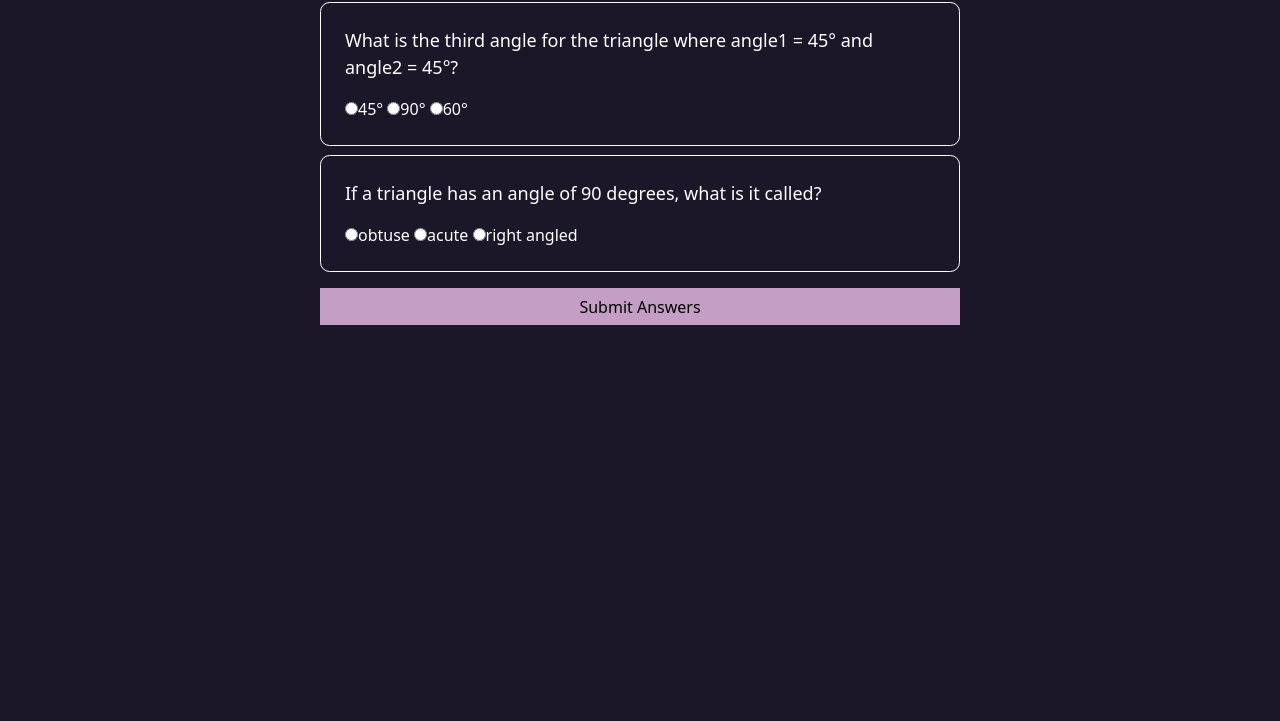
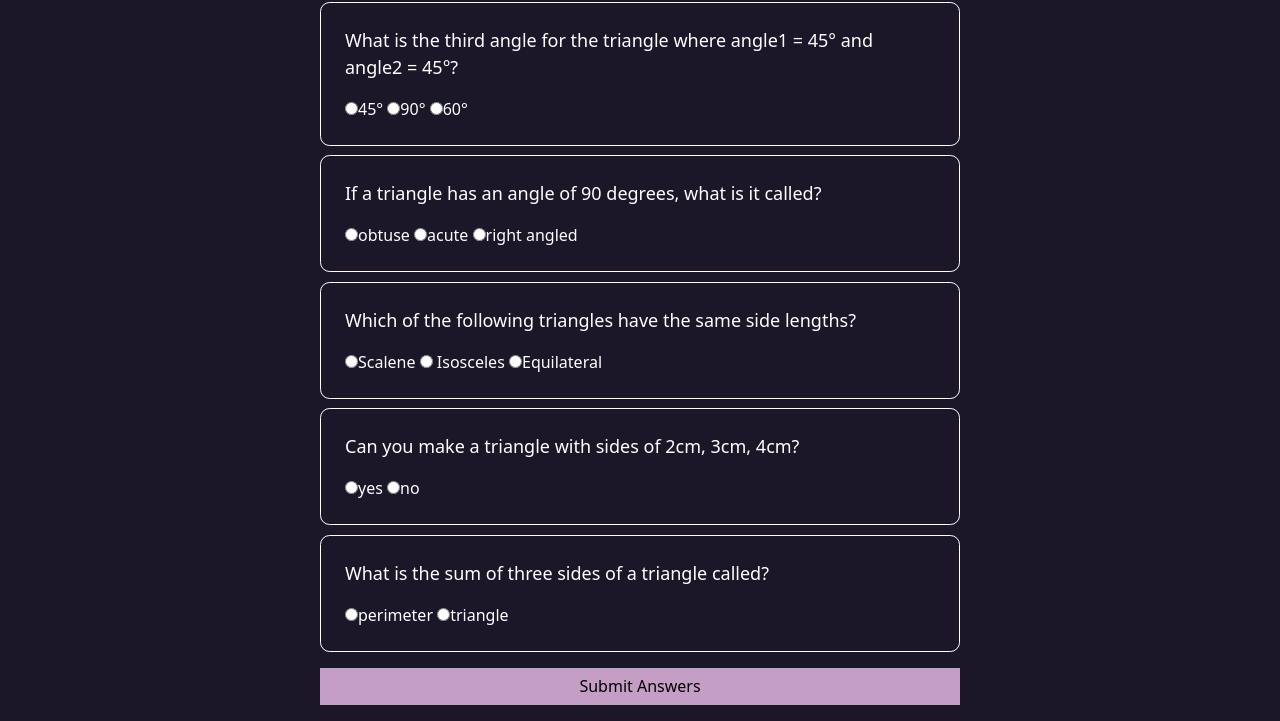
Before and after one commit to Jay-Gadhiya/mark-12-funwithtriangle, a plain HTML site: page quiz.html in a window 1280 px wide. Shown: the part 164-885 px from the top of the page. Before the commit the page ends 800 px from the top, so only its background shows below. Drawn offline with nearby package versions, Linux system fonts and the light colour scheme.

Commit message:
add: quiz questions add

```diff
--- a/quiz.html
+++ b/quiz.html
@@ -38,6 +38,25 @@
             <label><input type="radio" name="question2" value="acute">acute </label>
             <label><input type="radio" name="question2" value="right angled">right angled</label>
         </div>
+
+        <div class="question-container">
+            <p class="para">Which of the following triangles have the same side lengths?</p>
+            <label><input type="radio" name="question3" value="Scalene">Scalene</label>
+            <label><input type="radio" name="question3" value="Isosceles"> Isosceles</label>
+            <label><input type="radio" name="question3" value="Equilateral">Equilateral</label>
+        </div>
+
+        <div class="question-container">
+            <p class="para">Can you make a triangle with sides of 2cm, 3cm, 4cm?</p>
+            <label><input type="radio" name="question4" value="yes">yes</label>
+            <label><input type="radio" name="question4" value="no">no</label>
+        </div>
+
+        <div class="question-container">
+            <p class="para">What is the sum of three sides of a triangle called?</p>
+            <label><input type="radio" name="question5" value="perimeter">perimeter</label>
+            <label><input type="radio" name="question5" value="triangle">triangle</label>
+        </div>
     </form>
 
     <button id="output-button">Submit Answers</button>
--- a/quiz.js
+++ b/quiz.js
@@ -2,7 +2,7 @@ const quizForm = document.querySelector(".quiz-form");
 const outputButton = document.querySelector("#output-button");
 const outputShow = document.querySelector("#output");
 
-const answers = ["90", "right angled"];
+const answers = ["90", "right angled","Equilateral","yes","perimeter"];
 
 
 function calculateScore() {
```
